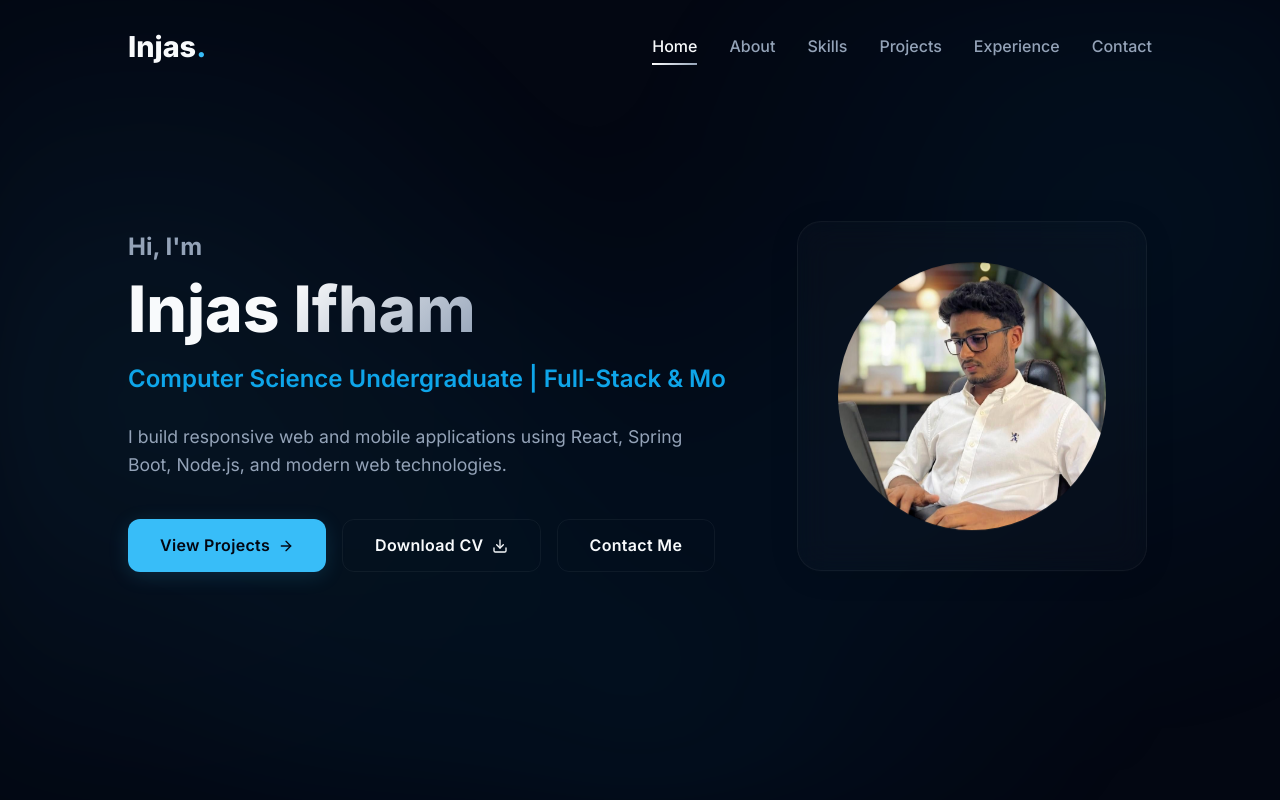
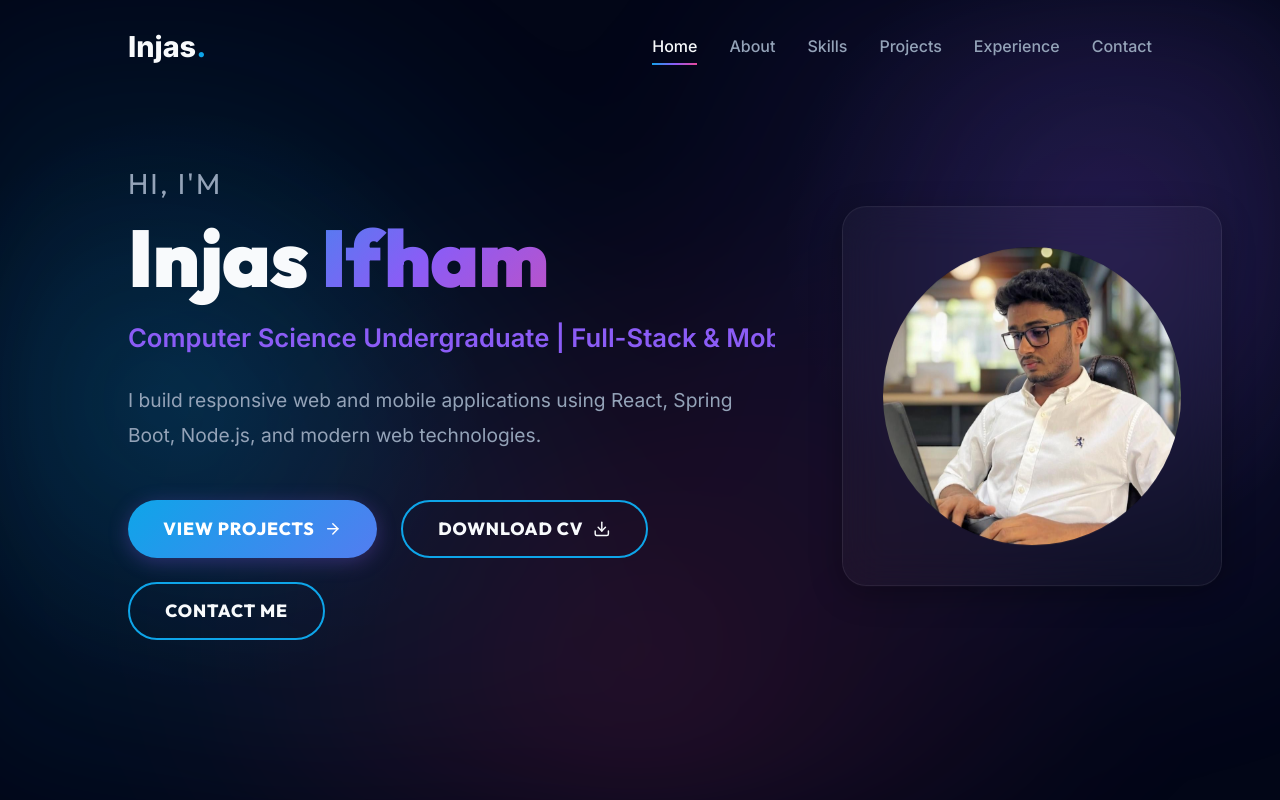
Before and after one commit to injaz89/portfolio, a React (Vite) app: page / in a window 1280 px wide. Shown: the top 800 px of the page. Built offline with nearby package versions, Linux system fonts and the light colour scheme.

Commit message:
feat: implement core global styles, hero section layout, skills component, and footer structure

```diff
--- a/src/App.css
+++ b/src/App.css
@@ -1,17 +1,17 @@
-@import url('https://fonts.googleapis.com/css2?family=Inter:wght@300;400;500;600;700;800&display=swap');
+@import url('https://fonts.googleapis.com/css2?family=Inter:wght@300;400;500;600;700;800&family=Outfit:wght@400;600;800;900&display=swap');
 
 :root {
-  --bg-color: #030712;
-  --card-bg: rgba(255, 255, 255, 0.02);
-  --card-border: rgba(255, 255, 255, 0.05);
-  --primary: #38bdf8;
-  --secondary: #0ea5e9;
-  --tertiary: #0284c7;
+  --bg-color: #020617;
+  --card-bg: rgba(255, 255, 255, 0.03);
+  --card-border: rgba(255, 255, 255, 0.08);
+  --primary: #0ea5e9;
+  --secondary: #8b5cf6;
+  --tertiary: #ec4899;
   --text-main: #f8fafc;
   --text-muted: #94a3b8;
-  --gradient-text: linear-gradient(135deg, #ffffff, #94a3b8);
+  --gradient-text: linear-gradient(135deg, var(--primary), var(--secondary), var(--tertiary));
   --gradient-hover: linear-gradient(135deg, var(--primary), var(--secondary));
-  --accent-glow: rgba(56, 189, 248, 0.15);
+  --accent-glow: rgba(139, 92, 246, 0.3);
 }
 
 * {
@@ -27,24 +27,32 @@ html {
 
 body {
   background-color: var(--bg-color);
+  background-image:
+    radial-gradient(circle at 15% 50%, rgba(14, 165, 233, 0.12), transparent 25%),
+    radial-gradient(circle at 85% 30%, rgba(139, 92, 246, 0.12), transparent 25%);
+  background-attachment: fixed;
   color: var(--text-main);
   overflow-x: hidden;
   line-height: 1.6;
 }
 
+h1, h2, h3, h4, h5, h6 {
+  font-family: 'Outfit', sans-serif;
+}
+
 /* Custom Scrollbar */
 ::-webkit-scrollbar {
-  width: 8px;
+  width: 10px;
 }
 ::-webkit-scrollbar-track {
   background: var(--bg-color);
 }
 ::-webkit-scrollbar-thumb {
-  background: var(--card-border);
-  border-radius: 4px;
+  background: linear-gradient(to bottom, var(--primary), var(--secondary));
+  border-radius: 5px;
 }
 ::-webkit-scrollbar-thumb:hover {
-  background: var(--primary);
+  background: var(--gradient-text);
 }
 
 .section {
@@ -53,20 +61,23 @@ body {
   display: flex;
   flex-direction: column;
   justify-content: center;
+  position: relative;
+  z-index: 1;
 }
 
 .section-title {
-  font-size: 3rem;
-  font-weight: 800;
-  margin-bottom: 3.5rem;
+  font-size: 3.5rem;
+  font-weight: 900;
+  margin-bottom: 4rem;
   text-align: center;
-  letter-spacing: -0.02em;
+  letter-spacing: 1px;
+  text-transform: uppercase;
 }
 
 .section-title span {
   background: var(--gradient-text);
   background-size: 200% 200%;
-  animation: gradientFlow 8s ease infinite;
+  animation: gradientFlow 6s ease infinite;
   -webkit-background-clip: text;
   -webkit-text-fill-color: transparent;
   color: var(--primary); /* Fallback */
@@ -80,13 +91,13 @@ body {
 
 .glass-card {
   background: var(--card-bg);
-  backdrop-filter: blur(16px);
-  -webkit-backdrop-filter: blur(16px);
+  backdrop-filter: blur(20px);
+  -webkit-backdrop-filter: blur(20px);
   border: 1px solid var(--card-border);
   border-radius: 24px;
   padding: 2.5rem;
-  box-shadow: 0 4px 30px rgba(0, 0, 0, 0.1);
-  transition: all 0.4s cubic-bezier(0.175, 0.885, 0.32, 1.275);
+  box-shadow: 0 8px 32px rgba(0, 0, 0, 0.3);
+  transition: all 0.5s cubic-bezier(0.175, 0.885, 0.32, 1.275);
   position: relative;
   overflow: hidden;
 }
@@ -95,7 +106,7 @@ body {
   content: '';
   position: absolute;
   top: 0; left: -100%; width: 50%; height: 100%;
-  background: linear-gradient(to right, transparent, rgba(255, 255, 255, 0.03), transparent);
+  background: linear-gradient(to right, transparent, rgba(255, 255, 255, 0.05), transparent);
   transform: skewX(-20deg);
   transition: all 0.7s ease;
 }
@@ -105,49 +116,52 @@ body {
 }
 
 .glass-card:hover {
-  transform: translateY(-6px);
-  border-color: rgba(56, 189, 248, 0.2);
-  box-shadow: 0 10px 40px var(--accent-glow);
+  transform: translateY(-8px) scale(1.02);
+  border-color: rgba(139, 92, 246, 0.3);
+  box-shadow: 0 15px 45px var(--accent-glow);
 }
 
 .btn {
-  padding: 0.8rem 2rem;
-  border-radius: 12px;
-  font-weight: 600;
+  padding: 0.8rem 2.2rem;
+  border-radius: 50px;
+  font-family: 'Outfit', sans-serif;
+  font-weight: 700;
   cursor: pointer;
-  transition: all 0.3s ease;
+  transition: all 0.4s ease;
   text-decoration: none;
   display: inline-flex;
   align-items: center;
-  gap: 0.5rem;
+  gap: 0.6rem;
   border: none;
-  font-size: 1rem;
-  letter-spacing: 0.02em;
+  font-size: 1.1rem;
+  letter-spacing: 0.05em;
+  text-transform: uppercase;
 }
 
 .btn-primary {
-  background: var(--primary);
-  color: #030712;
+  background: var(--gradient-hover);
+  background-size: 200% auto;
+  color: #ffffff;
   box-shadow: 0 4px 20px var(--accent-glow);
 }
 
 .btn-primary:hover {
-  background: var(--text-main);
-  box-shadow: 0 6px 25px rgba(255, 255, 255, 0.2);
-  transform: translateY(-2px);
+  background-position: right center;
+  box-shadow: 0 8px 30px rgba(139, 92, 246, 0.6);
+  transform: translateY(-3px);
 }
 
 .btn-outline {
   background: transparent;
   color: var(--text-main);
-  border: 1px solid var(--card-border);
+  border: 2px solid var(--primary);
 }
 
 .btn-outline:hover {
-  border-color: var(--primary);
-  background: rgba(56, 189, 248, 0.05);
-  color: var(--primary);
-  transform: translateY(-2px);
+  background: var(--primary);
+  color: #ffffff;
+  box-shadow: 0 8px 30px rgba(14, 165, 233, 0.4);
+  transform: translateY(-3px);
 }
 
 @media (max-width: 768px) {
@@ -155,6 +169,6 @@ body {
     padding: 80px 5%;
   }
   .section-title {
-    font-size: 2rem;
+    font-size: 2.5rem;
   }
 }
--- a/src/components/Footer.jsx
+++ b/src/components/Footer.jsx
@@ -18,12 +18,7 @@ const Footer = () => {
           &copy; {year} Injas Ifham. All rights reserved.
         </p>
 
-        <div className="footer-links">
-          <Link to="home" smooth={true} duration={500}>Home</Link>
-          <Link to="about" smooth={true} duration={500}>About</Link>
-          <Link to="projects" smooth={true} duration={500}>Projects</Link>
-          <Link to="contact" smooth={true} duration={500}>Contact</Link>
-        </div>
+
       </div>
     </footer>
   );
--- a/src/components/Hero.css
+++ b/src/components/Hero.css
@@ -14,11 +14,11 @@
   width: 100%;
   height: 100%;
   background-image:
-    radial-gradient(circle at 15% 50%, rgba(56, 189, 248, 0.1), transparent 40%),
-    radial-gradient(circle at 85% 30%, rgba(14, 165, 233, 0.08), transparent 40%),
-    radial-gradient(circle at 50% 80%, rgba(2, 132, 199, 0.1), transparent 50%);
+    radial-gradient(circle at 15% 50%, rgba(14, 165, 233, 0.2), transparent 40%),
+    radial-gradient(circle at 85% 30%, rgba(139, 92, 246, 0.2), transparent 40%),
+    radial-gradient(circle at 50% 80%, rgba(236, 72, 153, 0.2), transparent 50%);
   z-index: -1;
-  filter: blur(50px);
+  filter: blur(60px);
   animation: pulseGlow 8s ease-in-out infinite alternate;
 }
 
@@ -39,24 +39,31 @@
 
 .hero-text {
   flex: 1;
-  max-width: 600px;
+  max-width: 650px;
 }
 
 .greeting {
-  font-size: 1.5rem;
+  font-size: 1.8rem;
   color: var(--text-muted);
   margin-bottom: 0.5rem;
+  font-weight: 500;
+  letter-spacing: 2px;
+  text-transform: uppercase;
 }
 
 .name {
-  font-size: 4rem;
-  font-weight: 800;
+  font-family: 'Outfit', sans-serif;
+  font-size: 5rem;
+  font-weight: 900;
   line-height: 1.1;
   margin-bottom: 1rem;
+  letter-spacing: -1px;
 }
 
 .name span {
   background: var(--gradient-text);
+  background-size: 200% 200%;
+  animation: gradientFlow 6s ease infinite;
   -webkit-background-clip: text;
   -webkit-text-fill-color: transparent;
 }
@@ -66,10 +73,10 @@
 }
 
 .typing-text {
-  font-size: 1.5rem;
+  font-size: 1.6rem;
   font-weight: 600;
   color: var(--secondary);
-  border-right: 2px solid var(--secondary);
+  border-right: 3px solid var(--secondary);
   white-space: nowrap;
   overflow: hidden;
   animation: typing 3s steps(40, end), blink-caret .75s step-end infinite;
@@ -86,14 +93,15 @@
 }
 
 .intro {
-  font-size: 1.1rem;
+  font-size: 1.2rem;
   color: var(--text-muted);
-  margin-bottom: 2.5rem;
+  margin-bottom: 3rem;
+  line-height: 1.8;
 }
 
 .hero-buttons {
   display: flex;
-  gap: 1rem;
+  gap: 1.5rem;
   flex-wrap: wrap;
 }
 
@@ -104,17 +112,17 @@
 }
 
 .image-wrapper {
-  width: 350px;
-  height: 350px;
+  width: 380px;
+  height: 380px;
   border-radius: 50%;
-  padding: 10px;
+  padding: 12px;
   display: flex;
   align-items: center;
   justify-content: center;
-  background: linear-gradient(135deg, rgba(56, 189, 248, 0.3), rgba(14, 165, 233, 0.2), rgba(2, 132, 199, 0.3));
+  background: linear-gradient(135deg, rgba(14, 165, 233, 0.4), rgba(139, 92, 246, 0.4), rgba(236, 72, 153, 0.4));
   background-size: 200% 200%;
   animation: floating 6s ease-in-out infinite, gradientFlow 5s ease infinite;
-  box-shadow: 0 0 40px rgba(56, 189, 248, 0.2);
+  box-shadow: 0 0 60px rgba(139, 92, 246, 0.3);
 }
 
 @keyframes floating {
--- a/src/components/Skills.css
+++ b/src/components/Skills.css
@@ -1,6 +1,6 @@
 .skills-container {
   display: grid;
-  grid-template-columns: repeat(auto-fit, minmax(300px, 1fr));
+  grid-template-columns: repeat(auto-fit, minmax(240px, 1fr));
   gap: 2rem;
   max-width: 1400px;
   margin: 0 auto;
```
